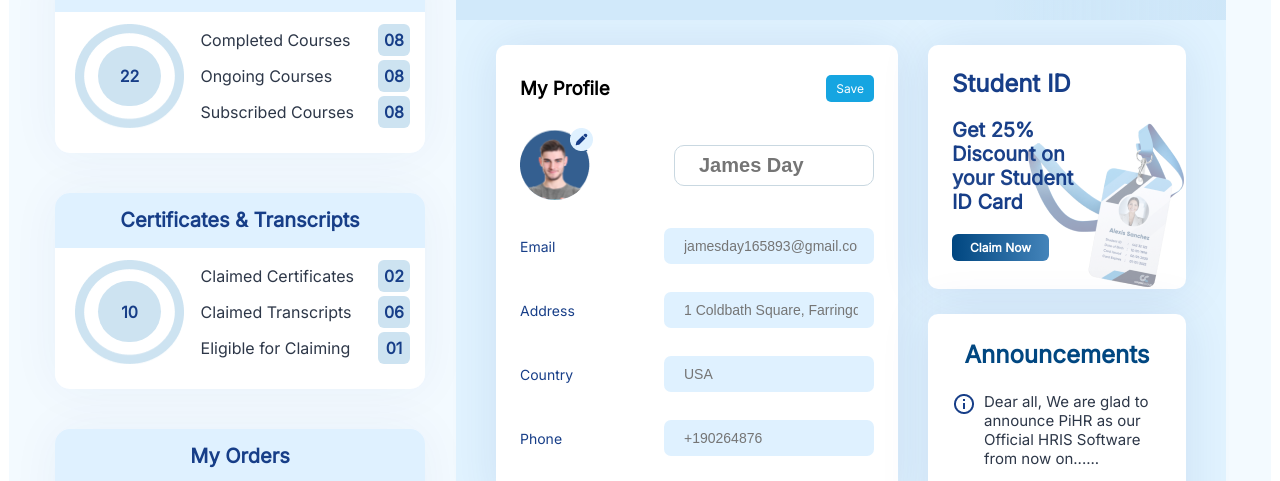
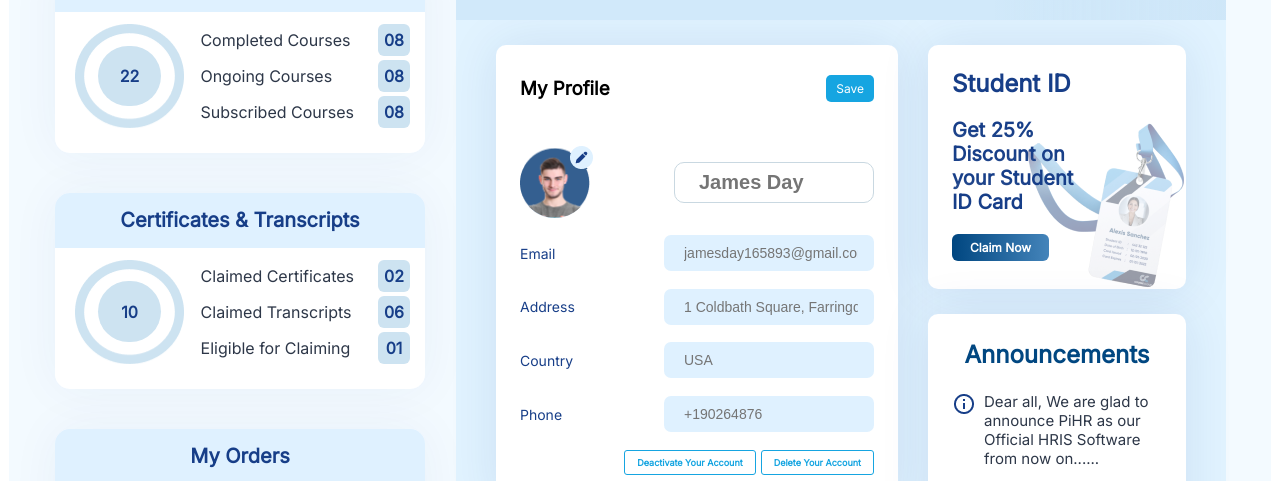
Before and after one commit to rezwan-ahmad-hasan/Dasboard, a plain HTML site: page index.html in a window 1280 px wide. Shown: the part 315-796 px from the top of the page. Drawn offline with nearby package versions, Linux system fonts and the light colour scheme.

Commit message:
Form Change: Buttons Added

```diff
--- a/index.html
+++ b/index.html
@@ -298,6 +298,9 @@
         font-family: "Inter", sans-serif;
         padding: 30px 24px;
         box-shadow: 0px 0px 50px 0px rgba(23, 62, 136, 0.1);
+        display: flex;
+        flex-direction: column;
+        justify-content: space-between;
       }
       .rah_identity {
         grid-column: 10 / 16;
@@ -339,8 +342,26 @@
         display: flex;
         justify-content: space-between;
         align-items: center;
-        margin-bottom: 28px;
       }
+      .rah_profile-btnss {
+        display: flex;
+        justify-content: flex-end;
+        gap: 5px;
+        align-items: center;
+        flex-wrap: wrap;
+      }
+      .rah_profile-btnss > input{
+        border: 1px solid #16A5E1;
+        background-color: transparent;
+        border-radius: 3px;
+        color: #16A5E1;
+        font-size: 9px;
+        font-weight: 700;
+        font-family: "Inter", sans-serif;
+        padding: 6px 12px;
+        cursor: pointer;
+      }
+
       .rah_profile-flex-edit {
         display: flex;
         justify-content: space-between;
@@ -800,6 +821,11 @@
                 placeholder="+190264876"
               />
             </div>
+            <div class="rah_profile-btnss">
+              <input type="submit" value="Deactivate Your Account">
+              <input type="submit" value="Delete Your Account">
+            </div>
+
           </div>
           <div class="rah_identity">
             <h3>Student ID</h3>
```
